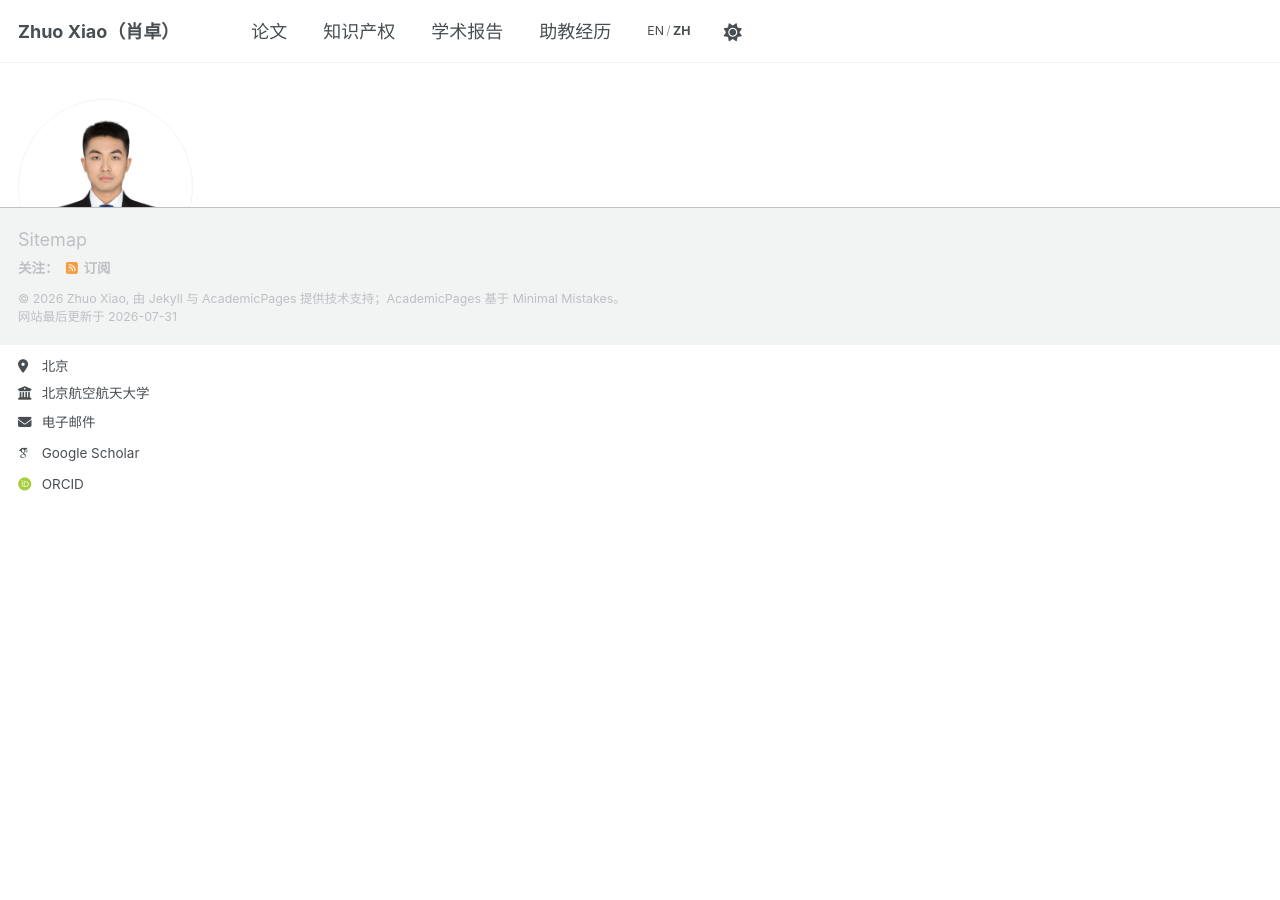
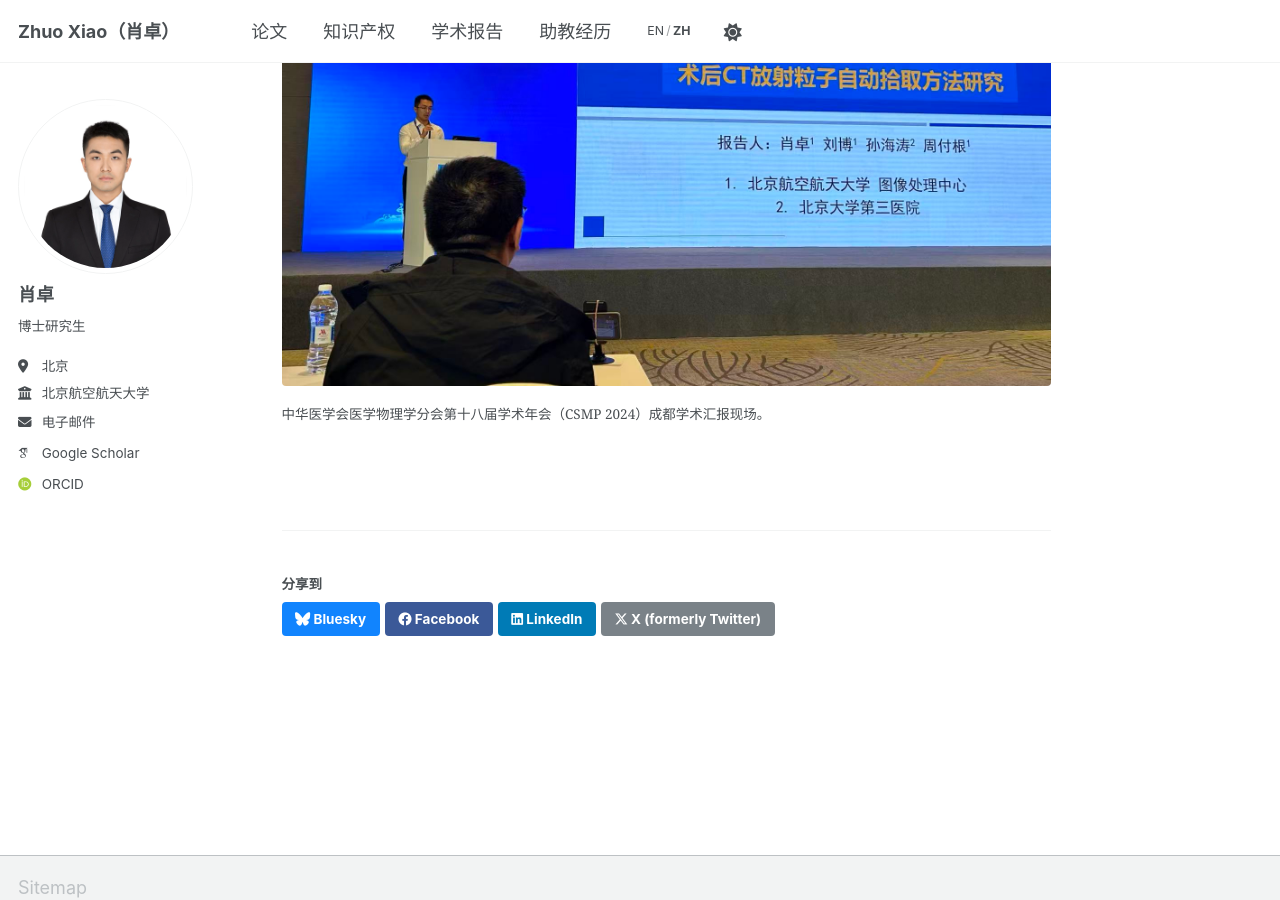
Before and after one commit to BUAAXZzz/BUAAXZzz.github.io, a Jekyll site: the page built from _talks/zh/2024-10-26-deep-attention-seed-picking.md, in a window 1280 px wide and 900 px high, scrolled down 555 px. Built offline with Jekyll 4.4.1, drawn with Linux system fonts in a browser that asks for light colours; some web fonts are replaced; a script that is not in the unit is left out.

Commit message:
Add CSMP 2024 talk photo

```diff
--- a/_talks/zh/2024-10-26-deep-attention-seed-picking.md
+++ b/_talks/zh/2024-10-26-deep-attention-seed-picking.md
@@ -14,3 +14,10 @@ excerpt: "介绍基于深度注意力回归卷积神经网络的术后 CT 放射
 ---
 
 本报告在成都举行的中华医学会医学物理学分会第十八届学术年会上进行，介绍了一种基于深度注意力回归卷积神经网络的术后 CT 放射性粒子自动拾取方法。
+
+<figure>
+  <a href="/images/talks/2024CSMP.jpg">
+    <img src="/images/talks/2024CSMP.jpg" alt="CSMP 2024 成都学术汇报现场" loading="lazy">
+  </a>
+  <figcaption>中华医学会医学物理学分会第十八届学术年会（CSMP 2024）成都学术汇报现场。</figcaption>
+</figure>
```
Also changed, not shown: _talks/2024-10-26-deep-attention-seed-picking.md (+7 -0 lines), images/talks/2024CSMP.jpg (added).
